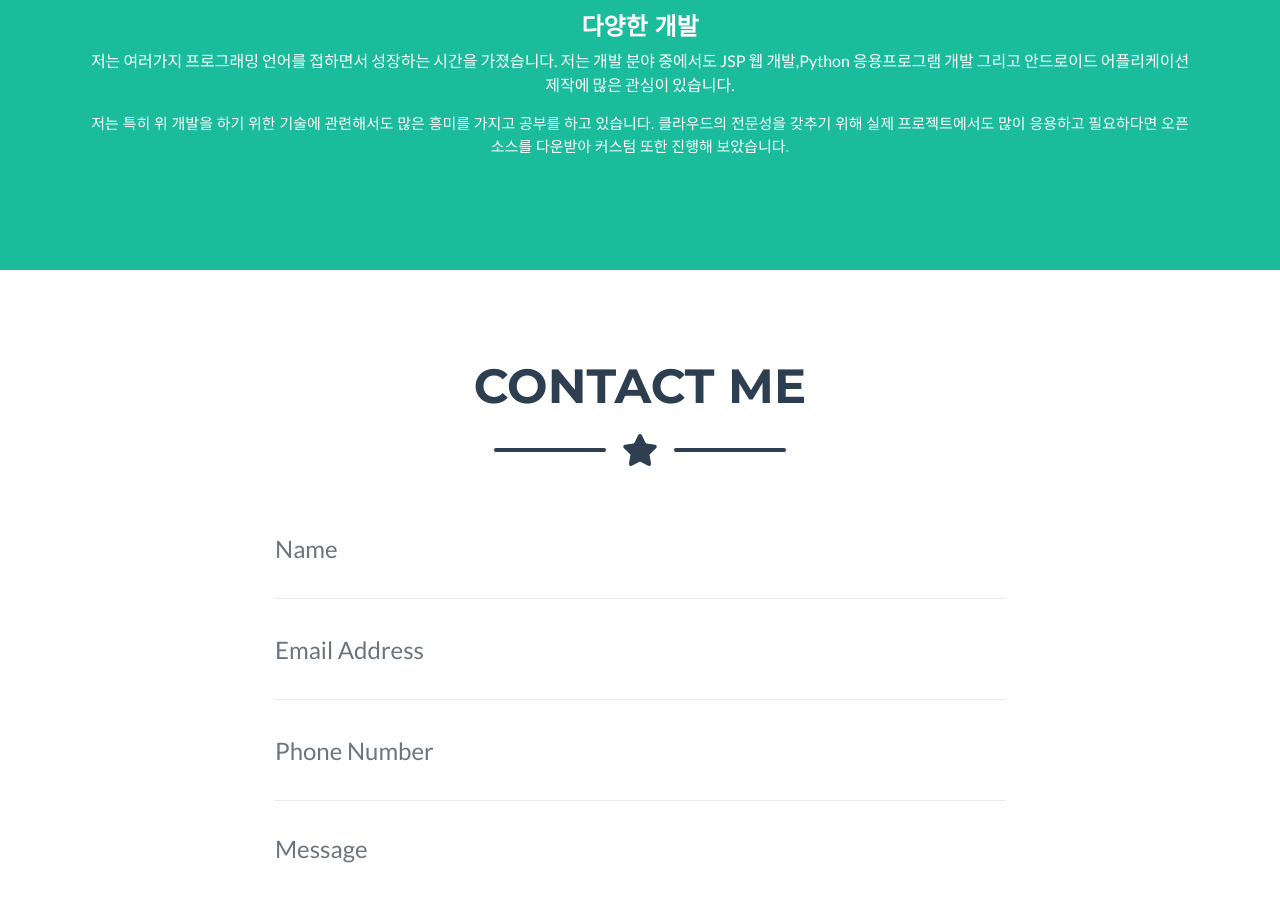
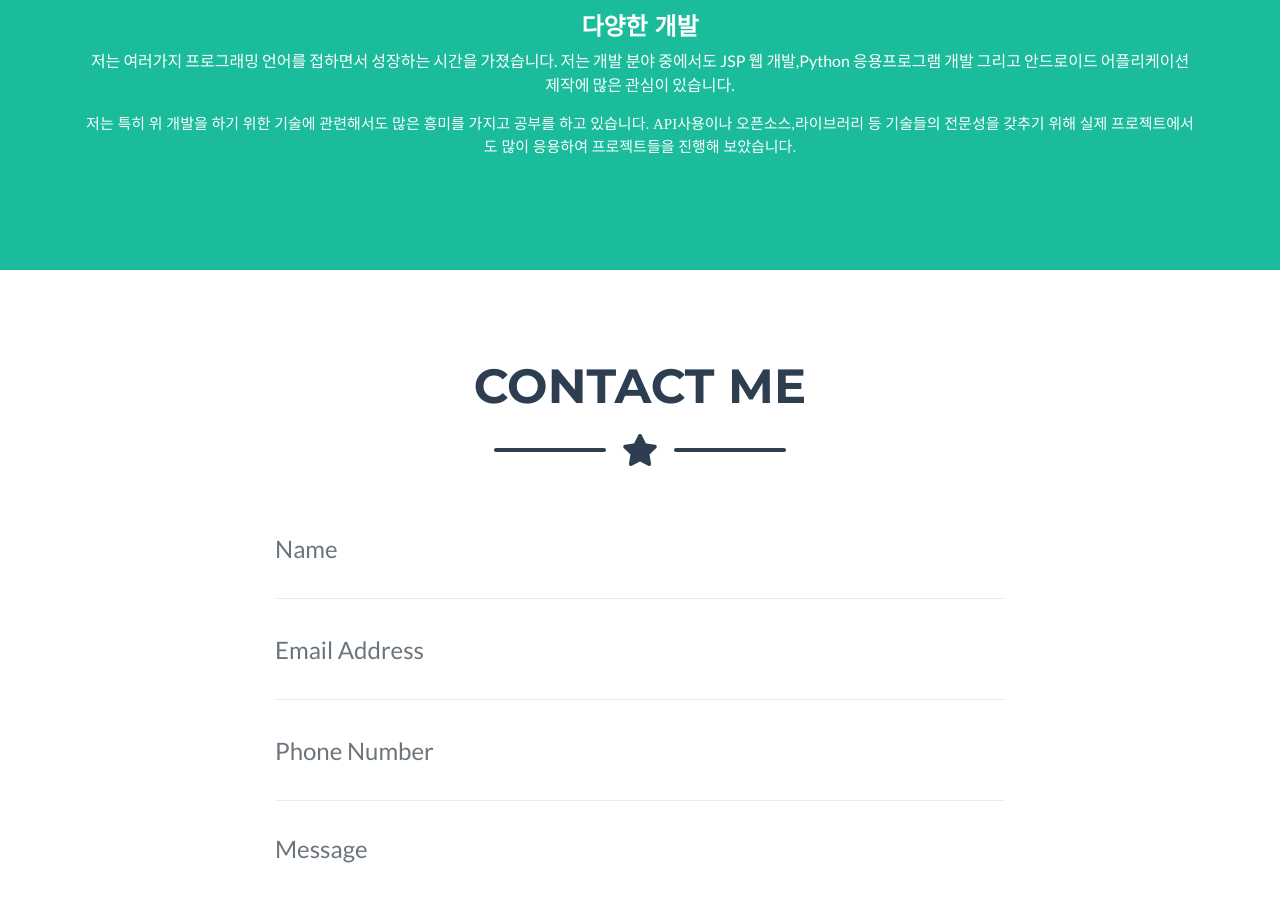
Before and after one commit to ijh1025/PortFolio, a website with bundled scripts: page index.html in a window 1280 px wide. Shown: the part 2067-2980 px from the top of the page. Built offline with nearby package versions, Linux system fonts and the light colour scheme.

Commit message:
포트폴리오 수정

```diff
--- a/index.html
+++ b/index.html
@@ -221,7 +221,7 @@
           	저는 여러가지 프로그래밍 언어를 접하면서 성장하는 시간을 가졌습니다. 저는 개발 분야 중에서도 JSP 웹 개발,Python 응용프로그램 개발 그리고 안드로이드 어플리케이션 제작에 많은 관심이 있습니다.<br>
 		</p>
 <p style="font-family:  맑은 고딕; font-size: 15px;">
-	저는 특히 위 개발을 하기 위한 기술에 관련해서도 많은 흥미를 가지고 공부를 하고 있습니다. 클라우드의 전문성을 갖추기 위해 실제 프로젝트에서도 많이 응용하고 필요하다면 오픈소스를 다운받아 커스텀 또한 진행해 보았습니다.
+	저는 특히 위 개발을 하기 위한 기술에 관련해서도 많은 흥미를 가지고 공부를 하고 있습니다. API사용이나 오픈소스,라이브러리 등 기술들의 전문성을 갖추기 위해 실제 프로젝트에서도 많이 응용하여 프로젝트들을 진행해 보았습니다.
 </p>
 
 
```
